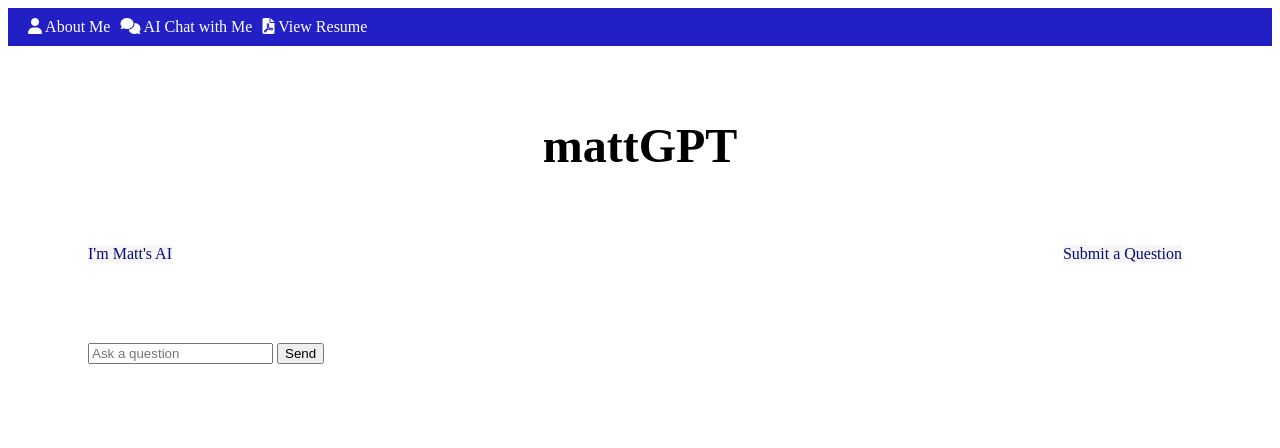
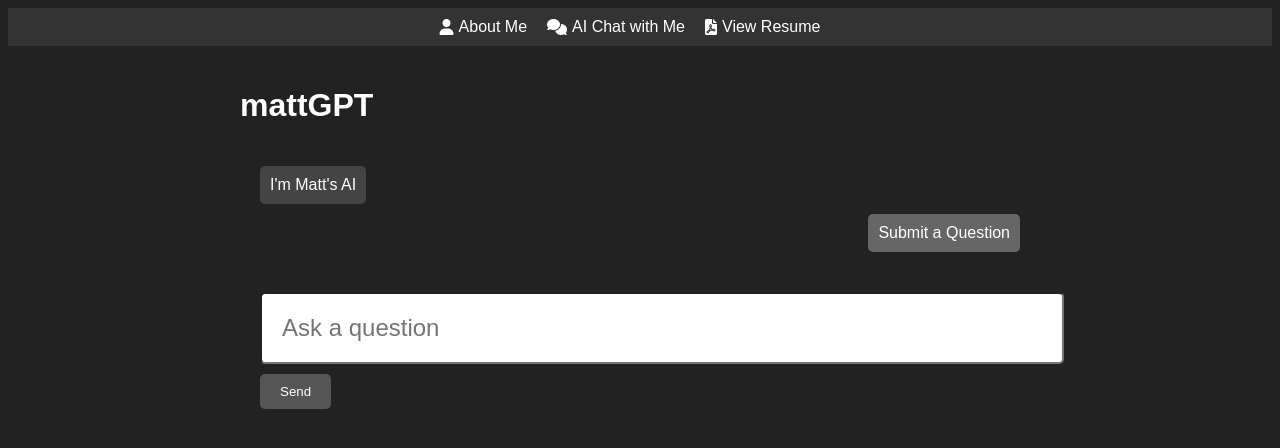
Before and after one commit to mattmajestic/mattmajestic.dev, a FastAPI app: page /conversation in a window 1280 px wide. Shown: the top 448 px of the page. Run offline with FastAPI, Linux system fonts and the light colour scheme.

Commit message:
update to retro theme

```diff
--- a/static/conversation.css
+++ b/static/conversation.css
@@ -1,14 +1,56 @@
-/* Conversation styles */
+/* Global Styles */
+body {
+  background-color: #222;
+  color: #fff;
+  font-family: Arial, sans-serif;
+}
+
+.container {
+  max-width: 800px;
+  margin: 0 auto;
+  padding: 20px;
+}
+
+/* Navigation Styles */
+nav {
+  background-color: #333;
+  padding: 10px 0;
+}
+
+.menu {
+  display: flex;
+  justify-content: center;
+  list-style-type: none;
+  padding: 0;
+  margin: 0;
+}
+
+.menu li {
+  margin-right: 20px;
+}
+
+.menu a {
+  display: flex;
+  align-items: center;
+  color: #fff;
+  text-decoration: none;
+}
+
+.menu i {
+  margin-right: 5px;
+}
+
+/* Conversation Styles */
 .conversation-container {
   margin-top: 20px;
-  border: 1px solid #131212;
+  border: 1px solid #666;
   border-radius: 5px;
-  padding: 20px; /* Increased padding */
-  max-height: 70vh; /* Adjust the maximum height as desired */
+  padding: 10px;
+  max-height: 70vh;
   overflow-y: auto;
 }
 
-.conversation-container ul {
+.conversation {
   list-style-type: none;
   margin: 0;
   padding: 0;
@@ -17,112 +59,38 @@
   gap: 10px;
 }
 
-.conversation-container li {
-  padding: 20px; /* Increased padding */
+.bot-message {
+  background-color: #444;
+  color: #fff;
+  padding: 10px;
   border-radius: 5px;
-  max-width: 70%; /* Adjust the maximum width as desired */
+  align-self: flex-start;
+  max-width: 80%;
 }
 
 .user-message {
-  background-color:  #f7f5f5;
-  color: #070b7c;
-  text-align: right;
+  background-color: #666;
+  color: #fff;
+  padding: 10px;
+  border-radius: 5px;
   align-self: flex-end;
-  margin-left: auto; /* Adjust the margin as desired */
+  max-width: 80%;
 }
 
-.bot-message {
-  background-color:  #f7f5f5;
-  color: #070b7c;
-  align-self: flex-start;
-  margin-right: auto; /* Adjust the margin as desired */
+.container input[type="text"] {
+  flex-grow: 1;
+  padding: 20px;
+  border-radius: 5px;
+  font-size: 24px;
+  width: 100%;
 }
 
-.container {
-  max-width: 1200px; /* Adjust the maximum width as desired */
-  margin: 0 auto;
-  padding: 40px; /* Increased padding */
-}
-
-h1 {
-  text-align: center;
-  font-size: 48px; /* Increased font size */
-}
-
-h2 {
-  text-align: center;
-  font-size: 36px; /* Increased font size */
-}
-
-.chat-container {
-  display: flex;
-  justify-content: center;
-  align-items: center;
-  margin-top: 40px; /* Increased margin top */
-}
-
-.chat-container input[type="text"] {
-  flex-grow: 1;
-  padding: 40px; /* Increased padding */
+.container button {
+  margin-top: 10px;
+  padding: 10px 20px;
   border-radius: 5px;
-  font-size: 48px; /* Increased font size */
-  width: 70%; /* Adjust the width as desired */
-}
-
-.chat-container button {
-  margin-left: 10px;
-  padding: 20px 40px; /* Increased padding */
-  border-radius: 5px;
-  background-color: #0b4a8f;
+  background-color: #555;
   color: #fff;
   border: none;
   cursor: pointer;
-  font-size: 24px; /* Increased font size */
-  height: 100%; /* Adjust the height as desired */
 }
-
-.navigation {
-  background-color: #0b4a8f;
-  padding: 20px; /* Increased padding */
-}
-
-.navigation ul {
-  list-style-type: none;
-  margin: 0;
-  padding: 0;
-  display: flex;
-  justify-content: center;
-  align-items: center;
-}
-
-.navigation li {
-  margin: 0 20px; /* Increased margin */
-}
-
-.navigation a {
-  text-decoration: none;
-  color: #fff;
-  font-size: 24px; /* Increased font size */
-}
-
-nav {
-  background-color: #221fc5;
-  padding: 10px 20px;
-}
-
-ul {
-  list-style-type: none;
-  margin: 0;
-  padding: 0;
-  display: flex;
-  align-items: center;
-}
-
-li {
-  margin-right: 10px;
-}
-
-a {
-  text-decoration: none;
-  color: #fff;
-}
--- a/templates/credentials.html
+++ b/templates/credentials.html
@@ -5,7 +5,6 @@
   <meta name="viewport" content="width=device-width, initial-scale=1.0">
   <title>Matt Majestic - About</title>
   <link rel="stylesheet" href="/static/styles.css">
-  <link rel="stylesheet" href="https://cdnjs.cloudflare.com/ajax/libs/font-awesome/6.0.0-beta3/css/all.min.css" />
   <link rel="icon" href="static/favicon.ico">
 </head>
 <body>
```
Also changed, not shown: static/styles.css (+55 -100 lines).
